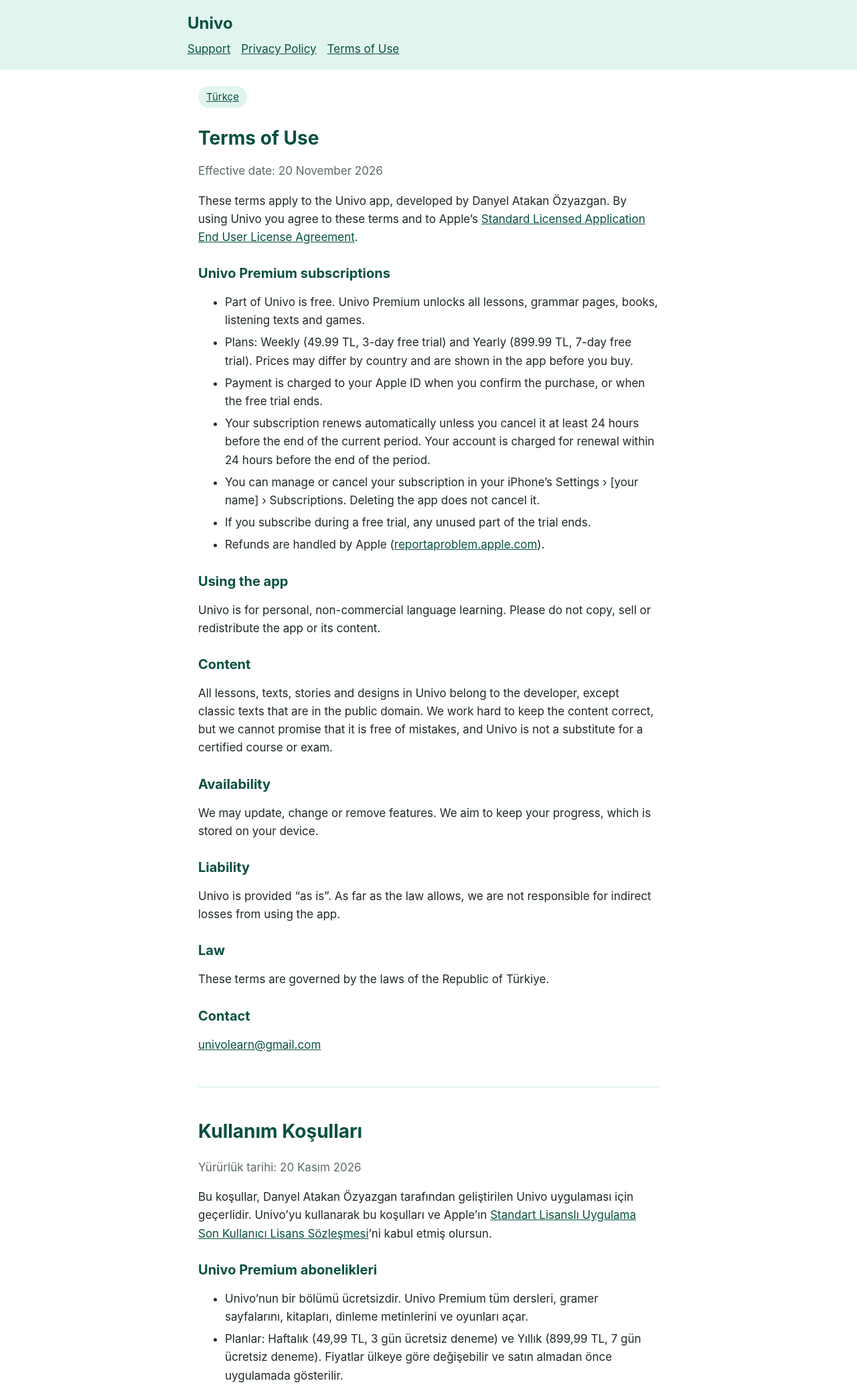
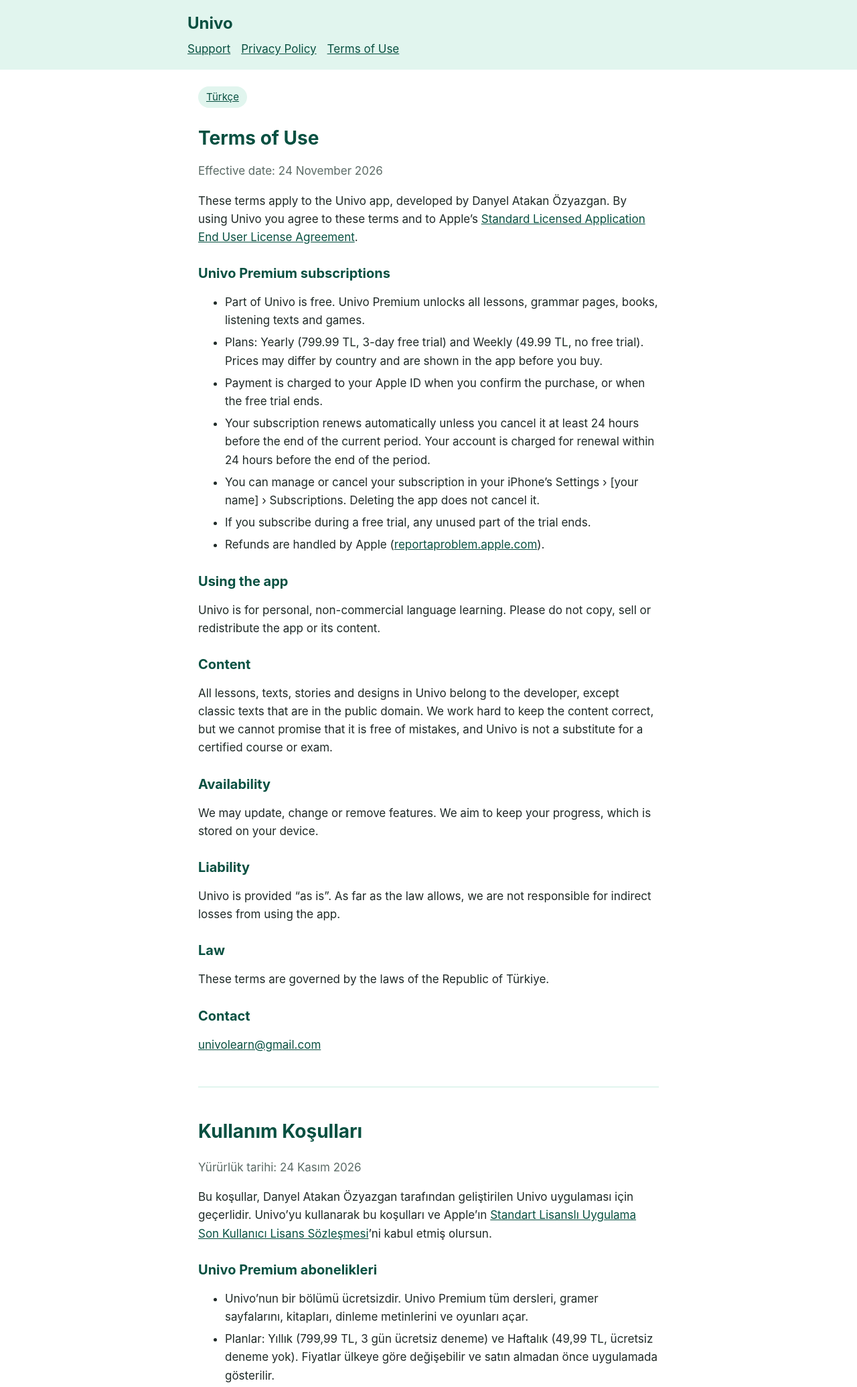
Before and after one commit to ozyazgandanyel-star/univo, a plain HTML site: page terms.html in a window 1280 px wide. Shown: the top 2071 px of the page at 67% size. Drawn offline with Linux system fonts and the light colour scheme.

Commit message:
terms: güncel fiyatlar (Yıllık 799,99 TL / 3 gün deneme, Haftalık 49,99 TL / deneme yok); tarih 24 Kasım 2026

```diff
--- a/terms.html
+++ b/terms.html
@@ -14,12 +14,12 @@
 <main>
 <p><a class="lang" href="#tr">Türkçe</a></p>
 <h1>Terms of Use</h1>
-<p class="meta">Effective date: 20 November 2026</p>
+<p class="meta">Effective date: 24 November 2026</p>
 <p>These terms apply to the Univo app, developed by Danyel Atakan Özyazgan. By using Univo you agree to these terms and to Apple’s <a href="https://www.apple.com/legal/internet-services/itunes/dev/stdeula/">Standard Licensed Application End User License Agreement</a>.</p>
 <h2>Univo Premium subscriptions</h2>
 <ul>
 <li>Part of Univo is free. Univo Premium unlocks all lessons, grammar pages, books, listening texts and games.</li>
-<li>Plans: Weekly (49.99 TL, 3-day free trial) and Yearly (899.99 TL, 7-day free trial). Prices may differ by country and are shown in the app before you buy.</li>
+<li>Plans: Yearly (799.99 TL, 3-day free trial) and Weekly (49.99 TL, no free trial). Prices may differ by country and are shown in the app before you buy.</li>
 <li>Payment is charged to your Apple ID when you confirm the purchase, or when the free trial ends.</li>
 <li>Your subscription renews automatically unless you cancel it at least 24 hours before the end of the current period. Your account is charged for renewal within 24 hours before the end of the period.</li>
 <li>You can manage or cancel your subscription in your iPhone’s Settings › [your name] › Subscriptions. Deleting the app does not cancel it.</li>
@@ -42,12 +42,12 @@
 <hr>
 <section id="tr" lang="tr">
 <h1>Kullanım Koşulları</h1>
-<p class="meta">Yürürlük tarihi: 20 Kasım 2026</p>
+<p class="meta">Yürürlük tarihi: 24 Kasım 2026</p>
 <p>Bu koşullar, Danyel Atakan Özyazgan tarafından geliştirilen Univo uygulaması için geçerlidir. Univo’yu kullanarak bu koşulları ve Apple’ın <a href="https://www.apple.com/legal/internet-services/itunes/dev/stdeula/">Standart Lisanslı Uygulama Son Kullanıcı Lisans Sözleşmesi</a>’ni kabul etmiş olursun.</p>
 <h2>Univo Premium abonelikleri</h2>
 <ul>
 <li>Univo’nun bir bölümü ücretsizdir. Univo Premium tüm dersleri, gramer sayfalarını, kitapları, dinleme metinlerini ve oyunları açar.</li>
-<li>Planlar: Haftalık (49,99 TL, 3 gün ücretsiz deneme) ve Yıllık (899,99 TL, 7 gün ücretsiz deneme). Fiyatlar ülkeye göre değişebilir ve satın almadan önce uygulamada gösterilir.</li>
+<li>Planlar: Yıllık (799,99 TL, 3 gün ücretsiz deneme) ve Haftalık (49,99 TL, ücretsiz deneme yok). Fiyatlar ülkeye göre değişebilir ve satın almadan önce uygulamada gösterilir.</li>
 <li>Ödeme, satın almayı onayladığında ya da ücretsiz deneme bittiğinde Apple kimliğinden alınır.</li>
 <li>Aboneliğin, geçerli dönemin bitiminden en az 24 saat önce iptal etmezsen kendiliğinden yenilenir. Yenileme ücreti, dönemin bitiminden önceki 24 saat içinde hesabından alınır.</li>
 <li>Aboneliğini iPhone’unda Ayarlar › [adın] › Abonelikler bölümünden yönetebilir ya da iptal edebilirsin. Uygulamayı silmek aboneliği iptal etmez.</li>
```
